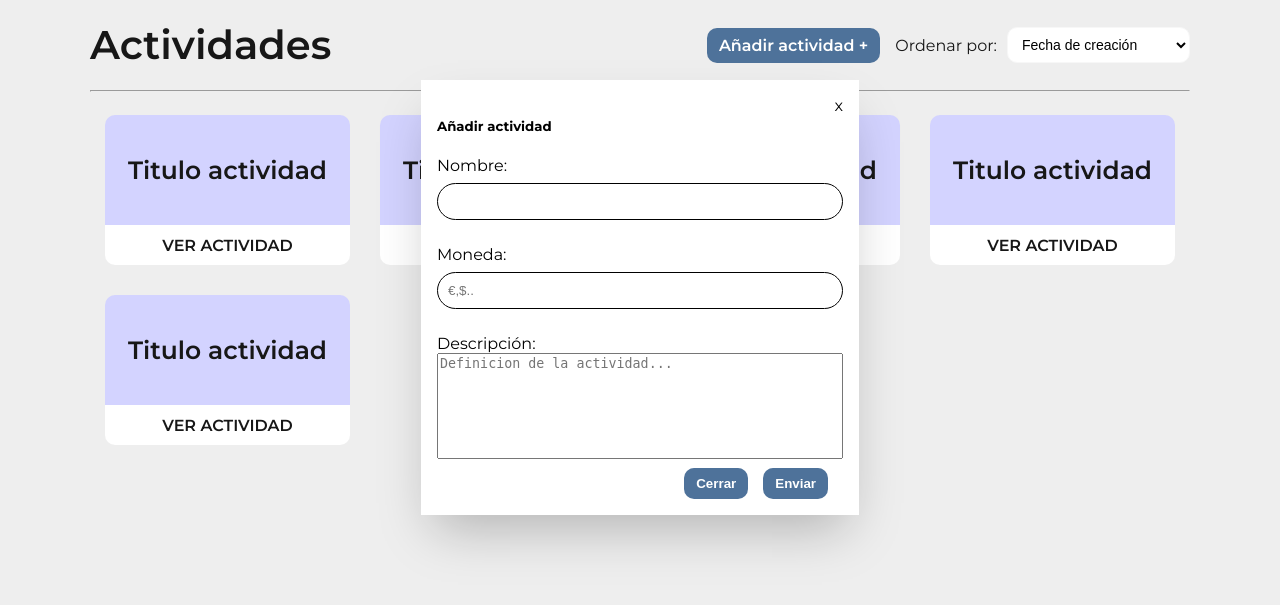
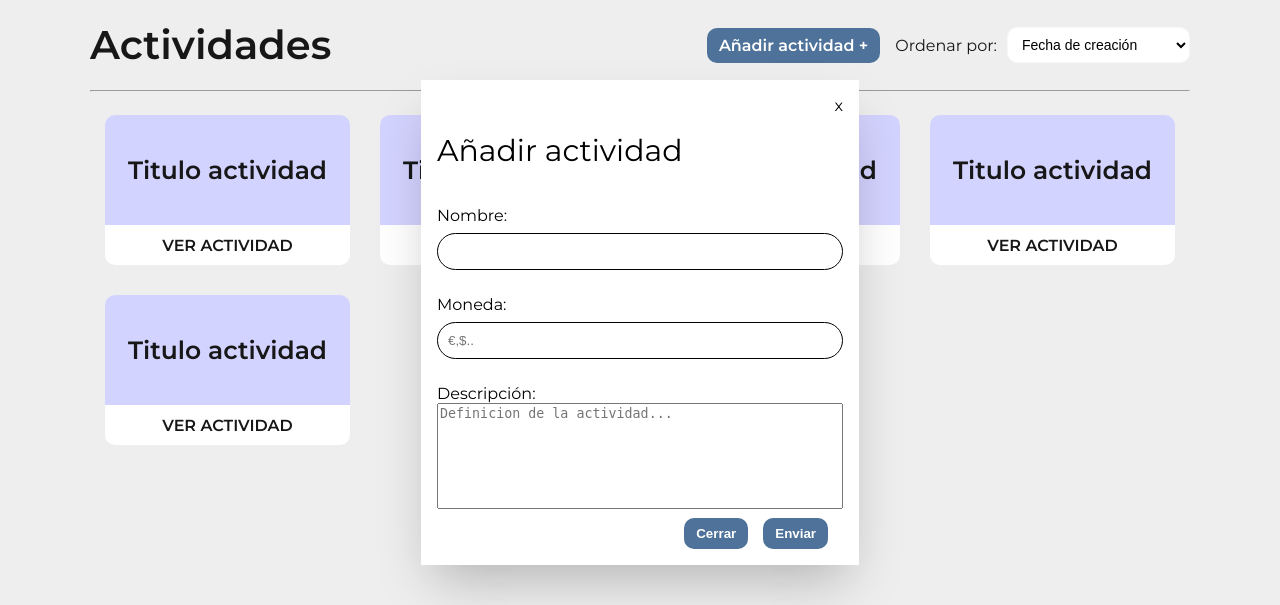
Before and after one commit to morales-alex/GExpenses, a PHP site: page /home.php in a window 1280 px wide. Shown: the part 40-645 px from the top of the page. Run offline with PHP 8.4, Linux system fonts and the light colour scheme; the visitor is signed in with stand-in values (Sample User, id 1).

Commit message:
addActivity

```diff
--- a/GExpenses/vista/addActivityForm.php
+++ b/GExpenses/vista/addActivityForm.php
@@ -9,9 +9,9 @@
 </head>
 
 <body>
-    <dialog id=addActivityDialog class="dialogForm centered" open>
+    <dialog id=addActivityDialog class="dialogForm centered">
         <div id="dialog-activityForm" class="dialog-header">
-            <h5>Añadir actividad</h5>
+            <h4>Añadir actividad</h4>
             <span>x</span>
         </div>
         <form method="post" action="actividad-action.php" id="addActivity">
```
